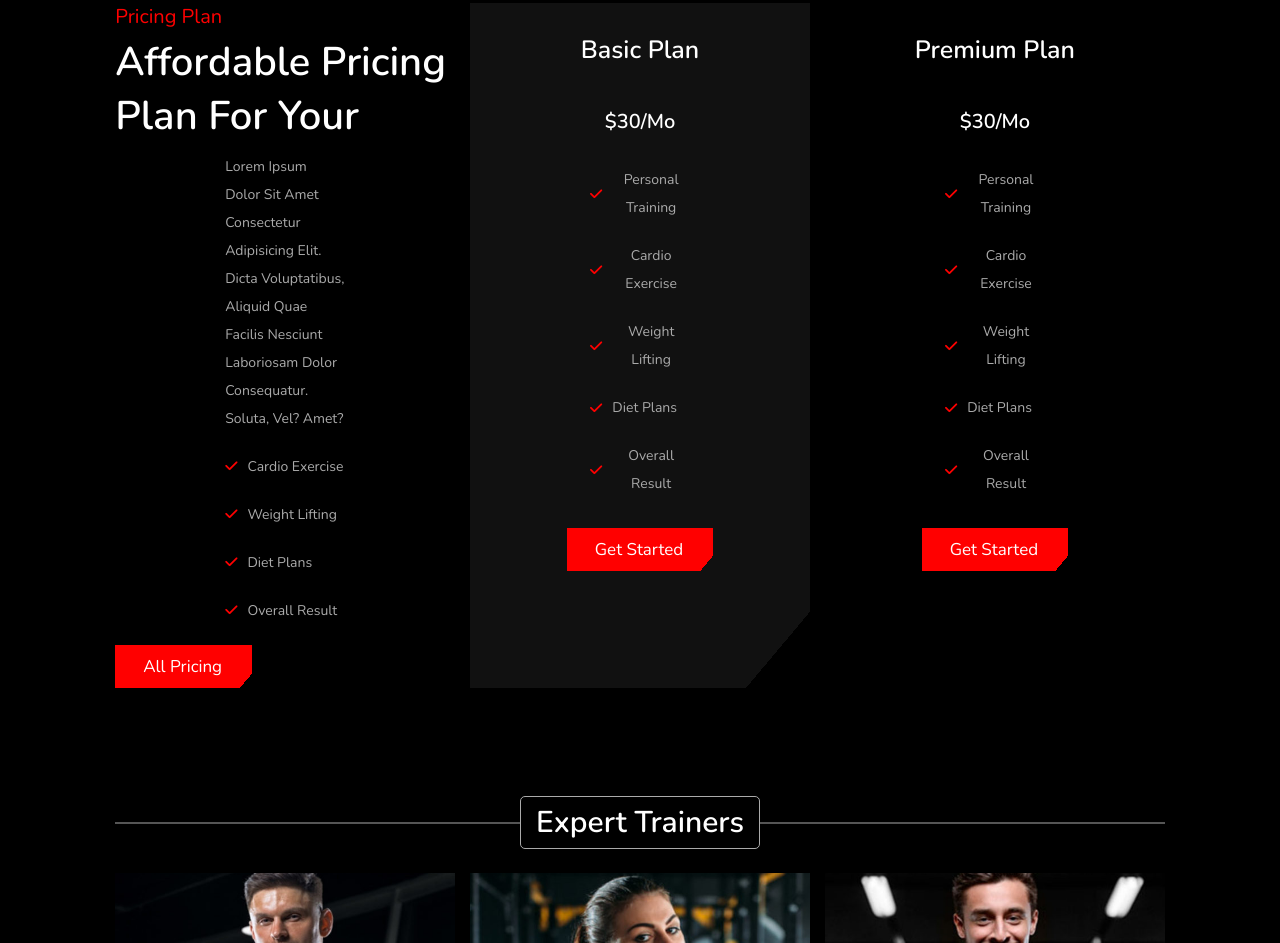
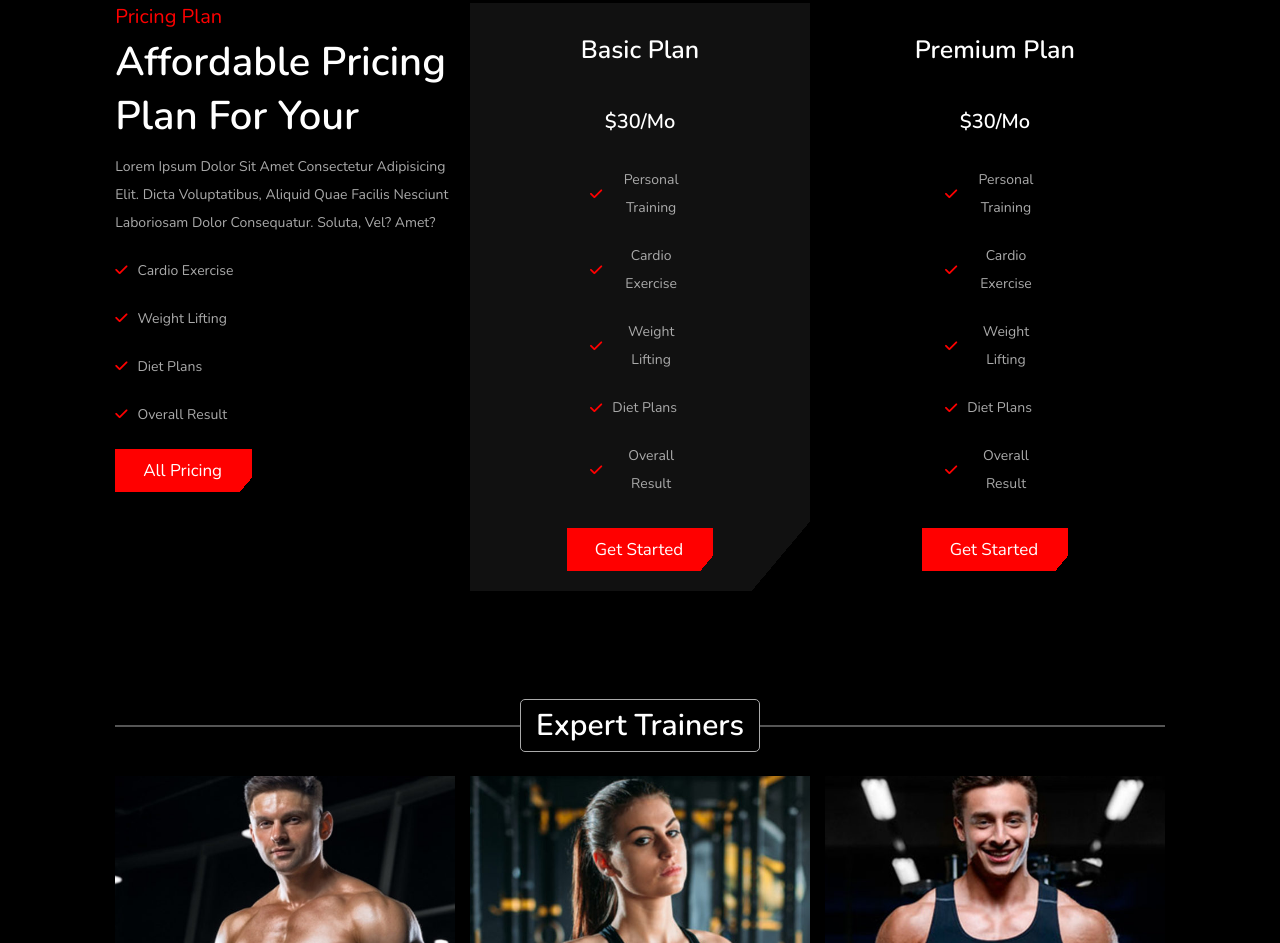
Before and after one commit to chemenhkhieng/fitness, a plain HTML site: page index.html in a window 1280 px wide. Shown: the part 2211-3154 px from the top of the page. Drawn offline with nearby package versions, Linux system fonts and the light colour scheme.

Commit message:
Mới sửa padding

```diff
--- a/asstes/css/script.scss
+++ b/asstes/css/script.scss
@@ -340,7 +340,7 @@ section{
 
         p{
             line-height: 2;
-            padding: 1rem 11rem;
+            padding: 1rem 0rem;
             font-size: 1.4rem;
             color: $light-white;
 
```
Also changed, not shown: asstes/css/script.css, 1 other file.
